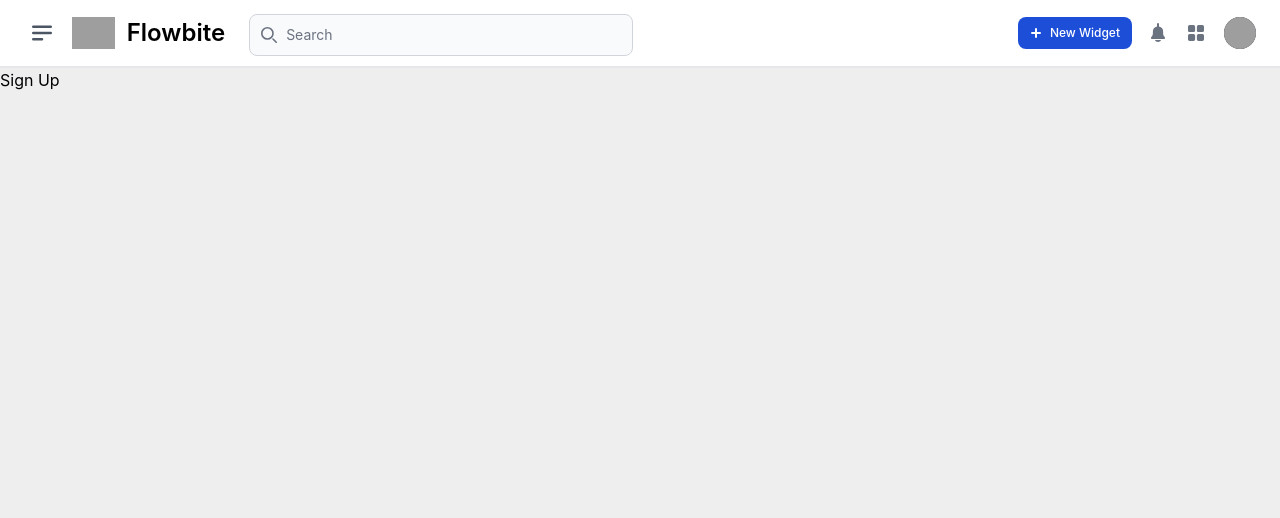
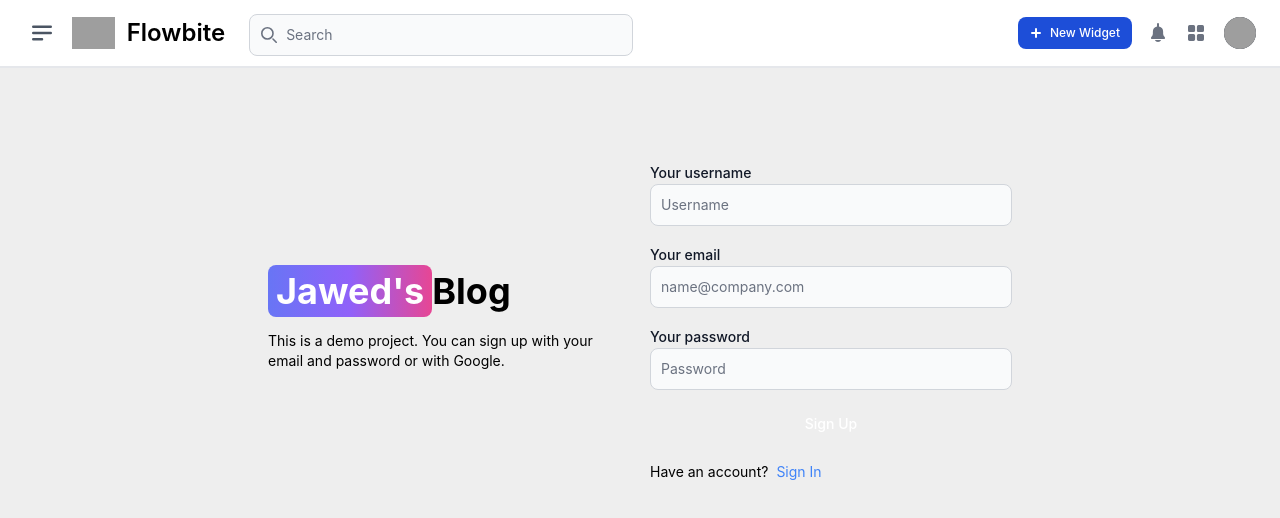
Before and after one commit to mJawed/mern-blog, a React (Vite) app in the folder frontend/: page /dashboard/signup in a window 1280 px wide. Shown: the top 518 px of the page. Built offline with nearby package versions, Linux system fonts and the light colour scheme; grey boxes are pictures that could not be loaded.

Commit message:
created signup page html using flowbite

```diff
--- a/frontend/src/dashboard/pages/SignUp.jsx
+++ b/frontend/src/dashboard/pages/SignUp.jsx
@@ -1,6 +1,106 @@
+import { Alert, Button, Label, Spinner, TextInput } from 'flowbite-react';
+import { useState } from "react";
+import { Link,useNavigate } from "react-router-dom";
+
+
+
+
 function SignUp() {
+
+    const [formData, setFormData] = useState({});
+    const [errorMessage, setErrorMessage] = useState(null);
+    const [loading, setLoading] = useState(false);
+    const navigate = useNavigate();
+    const handleChange = (e) => {
+      setFormData({ ...formData, [e.target.id]: e.target.value.trim() });
+    };
+
+
+function handleSubmit(e){
+    e.preventDefualt()
+}
+
+
+
+
+
     return (
-        <div>Sign Up</div>
+        <div className='min-h-screen mt-20'>
+        <div className='flex p-3 max-w-3xl mx-auto flex-col md:flex-row md:items-center gap-5'>
+          {/* left */}
+          <div className='flex-1'>
+            <Link to='/' className='font-bold dark:text-white text-4xl'>
+              <span className='px-2 py-1 bg-gradient-to-r from-indigo-500 via-purple-500 to-pink-500 rounded-lg text-white'>
+                Jawed's
+              </span>
+              Blog
+            </Link>
+            <p className='text-sm mt-5'>
+              This is a demo project. You can sign up with your email and password
+              or with Google.
+            </p>
+          </div>
+          {/* right */}
+
+          <div className='flex-1'>
+            <form className='flex flex-col gap-4' onSubmit={handleSubmit}>
+              <div>
+                <Label value='Your username' />
+                <TextInput
+                  type='text'
+                  placeholder='Username'
+                  id='username'
+                  onChange={handleChange}
+                />
+              </div>
+              <div>
+                <Label value='Your email' />
+                <TextInput
+                  type='email'
+                  placeholder='name@company.com'
+                  id='email'
+                  onChange={handleChange}
+                />
+              </div>
+              <div>
+                <Label value='Your password' />
+                <TextInput
+                  type='password'
+                  placeholder='Password'
+                  id='password'
+                  onChange={handleChange}
+                />
+              </div>
+              <Button
+                gradientDuoTone='purpleToPink'
+                type='submit'
+                disabled={loading}
+              >
+                {loading ? (
+                  <>
+                    <Spinner size='sm' />
+                    <span className='pl-3'>Loading...</span>
+                  </>
+                ) : (
+                  'Sign Up'
+                )}
+              </Button>
+
+            </form>
+            <div className='flex gap-2 text-sm mt-5'>
+              <span>Have an account?</span>
+              <Link to='/sign-in' className='text-blue-500'>
+                Sign In
+              </Link>
+            </div>
+            {errorMessage && (
+              <Alert className='mt-5' color='failure'>
+                {errorMessage}
+              </Alert>
+            )}
+          </div>
+        </div>
+      </div>
      );
 }
 
```
